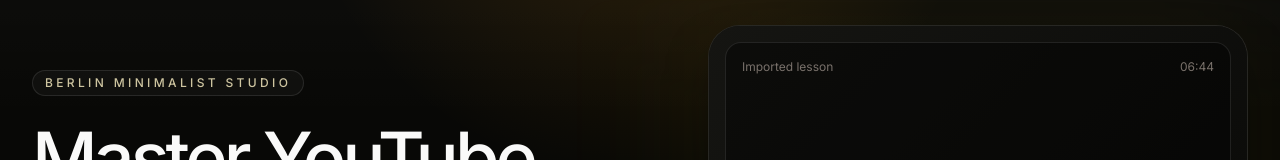
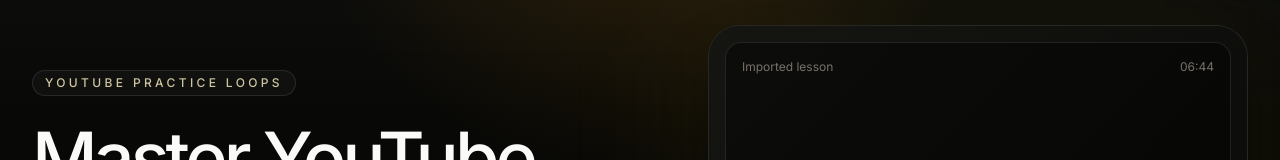
Before and after one commit to agrana/savedtube, a Next.js app: page / in a window 1280 px wide. Shown: the part 167-327 px from the top of the page. Built offline with nearby package versions, Linux system fonts and the light colour scheme.

Commit message:
fix: remove literal Berlin label from landing (#41)
Co-authored-by: Alfonso <alfonso@fedora.home>

```diff
--- a/src/app/page.tsx
+++ b/src/app/page.tsx
@@ -112,7 +112,7 @@
       <section className="relative z-10 mx-auto grid max-w-7xl items-center gap-12 px-5 pb-24 pt-14 sm:px-8 lg:grid-cols-[1fr_0.86fr] lg:pb-32 lg:pt-24">
         <div className="max-w-3xl">
           <div className="mb-7 inline-flex rounded-full border border-white/10 bg-white/[0.03] px-3 py-1 text-xs font-medium uppercase tracking-[0.28em] text-amber-100/80">
-            Berlin minimalist studio
+            YouTube practice loops
           </div>
           <h1 className="max-w-4xl text-5xl font-medium leading-[0.95] tracking-[-0.055em] text-stone-50 sm:text-6xl lg:text-7xl">
             Master YouTube videos section by section.
```
